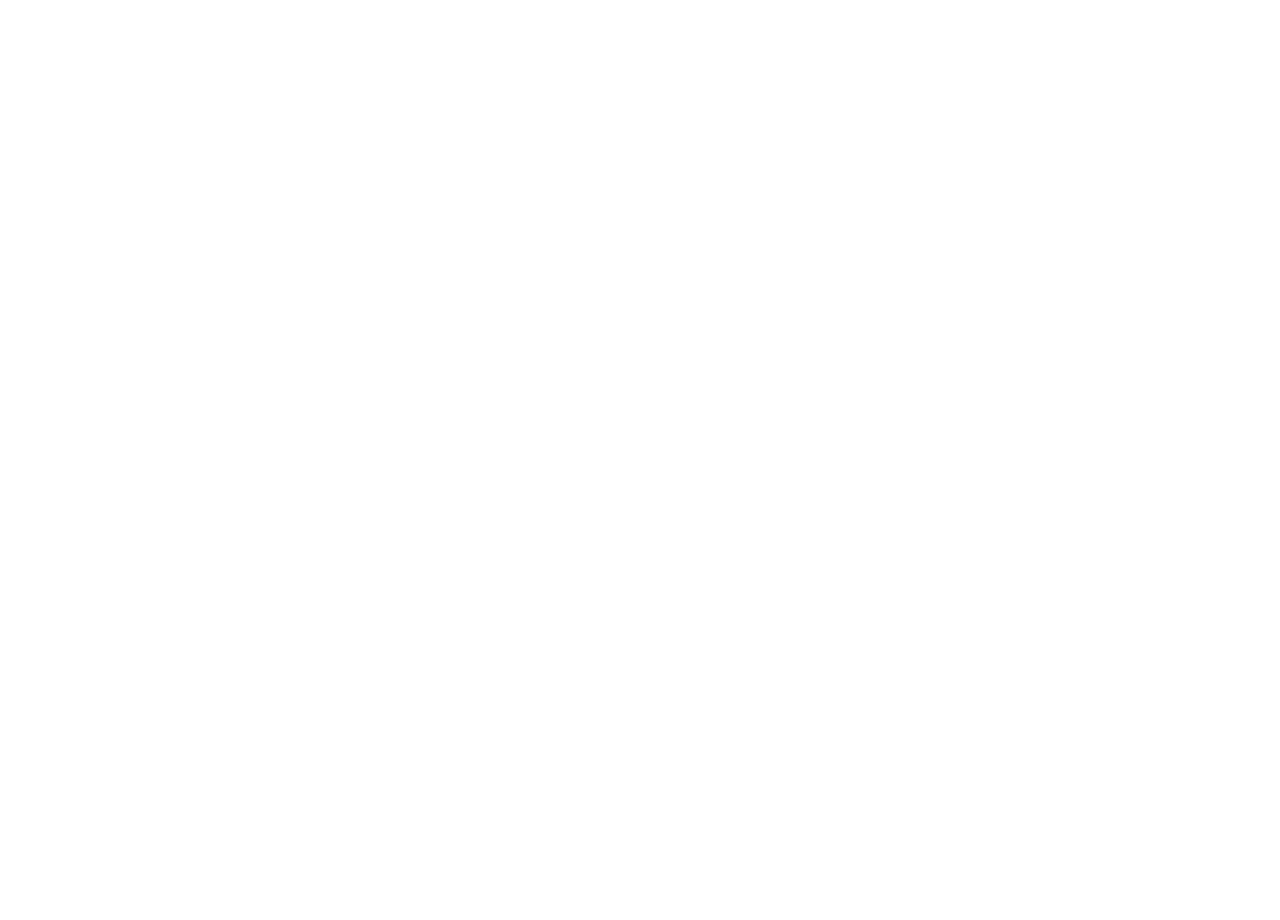
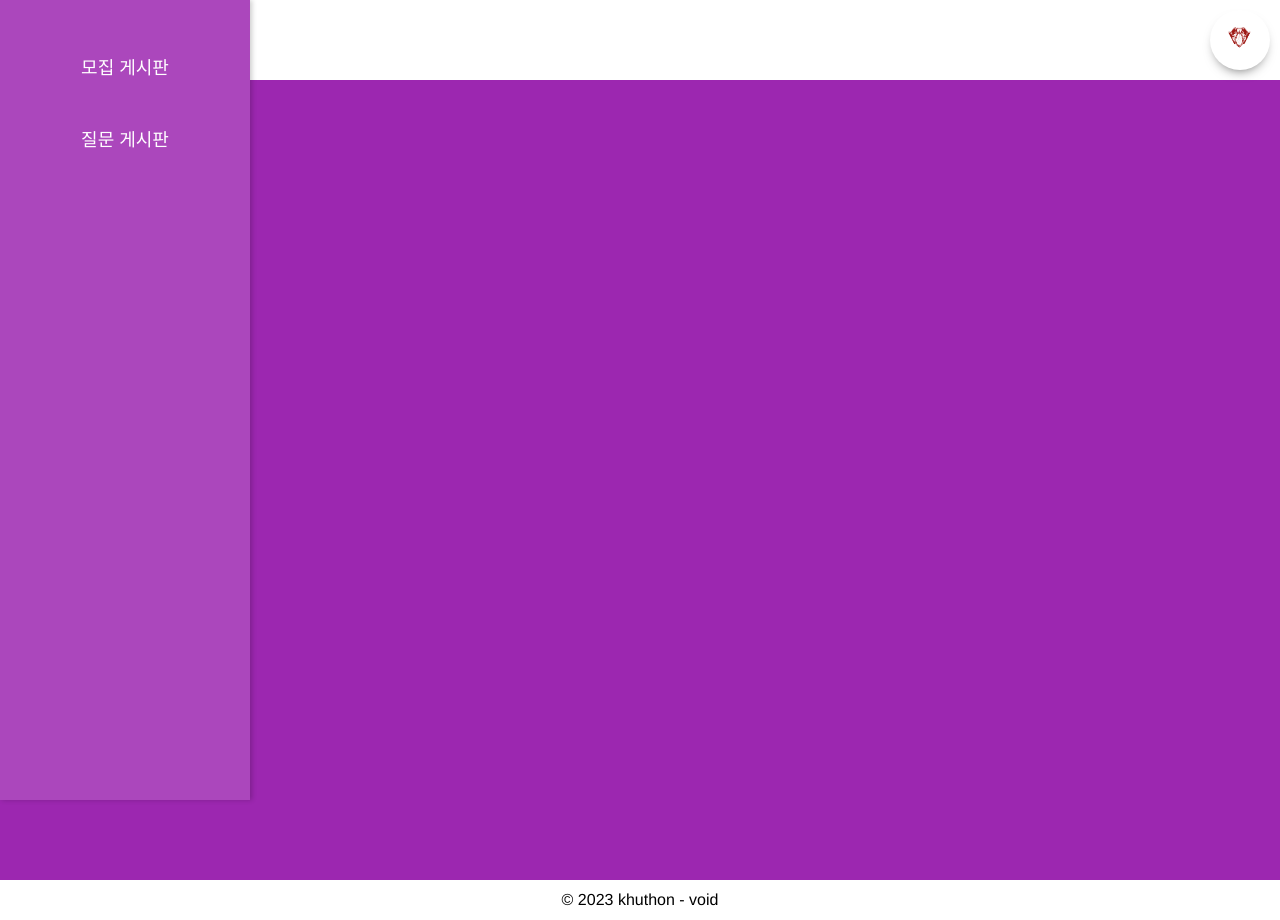
Before and after one commit to KHUTHON-void/front-end, a React (Create React App) app: page /profile in a window 1280 px wide. Before the commit this address had no page. Before the commit the page ends 800 px from the top, so only its background shows below. Built offline with nearby package versions, Linux system fonts and the light colour scheme.

Commit message:
profile page, sidebar component designed

```diff
--- a/package.json
+++ b/package.json
@@ -8,6 +8,7 @@
     "@testing-library/user-event": "^13.2.1",
     "axios": "^1.6.1",
     "react": "^18.2.0",
+    "react-cookie": "^6.1.1",
     "react-dom": "^18.2.0",
     "react-redux": "^8.1.3",
     "react-router-dom": "^6.18.0",
@@ -15,6 +16,7 @@
     "redux": "^4.2.1",
     "redux-devtools-extension": "^2.13.9",
     "redux-logger": "^3.0.6",
+    "socket.io-client": "^4.7.2",
     "styled-components": "^6.1.1",
     "web-vitals": "^2.1.0"
   },
--- a/src/App.js
+++ b/src/App.js
@@ -3,6 +3,8 @@
 import Landing from "./pages/Landing";
 import SignIn from "./pages/SignIn";
 import SignUp from "./pages/SignUp";
+import Profile from "./pages/Profile";
+import Recruit from "./pages/Recruit";
 
 const App = () => {
   return (
@@ -21,6 +23,14 @@
           path="/signup"
           element={<SignUp />}
         />
+        <Route
+          path="/profile"
+          element={<Profile />}
+        />
+        <Route
+          path="/recruit"
+          element={<Recruit />}
+        />
       </Routes>
     </>
   );
--- a/src/components/Body.js
+++ b/src/components/Body.js
@@ -9,11 +9,7 @@
 `;
 
 const Body = () => {
-  return (
-    <BodyContainer>
-      <p>SERVICE NAME</p>
-    </BodyContainer>
-  );
+  return <BodyContainer />;
 };
 
 export default Body;
--- a/src/components/Header.js
+++ b/src/components/Header.js
@@ -1,22 +1,61 @@
 import React from "react";
 import styled from "styled-components";
+import { useNavigate } from "react-router-dom";
+import khu_logo from "../assets/khu_logo.png";
+
+export const LandHeader = () => {
+  const navigate = useNavigate();
+  const navigateToSignUp = () => {
+    navigate("signup");
+  };
+  return (
+    <HeaderContainer>
+      <SignBtn onClick={navigateToSignUp}>SIGN UP</SignBtn>
+      <SignBtn>SIGN IN</SignBtn>
+    </HeaderContainer>
+  );
+};
+
+export const Header = () => {
+  return (
+    <HeaderContainer>
+      <UnivLogo src={khu_logo} />
+    </HeaderContainer>
+  );
+};
 
 const HeaderContainer = styled.header`
   background-color: #fff;
   color: #000;
   padding: 10px;
-  height: 7vh;
+  height: 10vh;
   display: flex;
   align-items: center;
   justify-content: right;
 `;
 
-const Header = () => {
-  return (
-    <HeaderContainer>
-      <h1>void</h1>
-    </HeaderContainer>
-  );
-};
+const SignBtn = styled.button`
+  width: 8%;
+  margin-left: 10px;
+  height: 40px;
+  border: none;
+  border-radius: 6px;
+  font-size: 18px;
+  background: #ce93d8;
+  color: rgb(255, 255, 255);
+  text-shadow: 1px 1px 4px rgba(0, 0, 0, 0.5);
+  cursor: pointer;
 
-export default Header;
+  &:hover {
+    box-shadow: 2px 2px 6px rgba(0, 0, 0, 0.2);
+    background: #8e24aa;
+  }
+`;
+
+const UnivLogo = styled.img`
+  border-radius: 50%;
+  overflow: hidden;
+  width: 60px;
+  height: 60px;
+  box-shadow: 0px 6px 12px -6px #666;
+`;
--- /dev/null
+++ b/src/components/Sidebar.js
@@ -0,0 +1,44 @@
+// Sidebar.js
+
+import React from "react";
+import { Link } from "react-router-dom";
+import styled from "styled-components";
+
+const Sidebar = () => {
+  return (
+    <SidebarContainer>
+      <SidebarLink to="/">모집 게시판</SidebarLink>
+      <SidebarLink to="/about">질문 게시판</SidebarLink>
+    </SidebarContainer>
+  );
+};
+
+export default Sidebar;
+
+const SidebarContainer = styled.div`
+  height: 100%;
+  width: 250px;
+  position: fixed;
+  top: 0;
+  left: 0;
+  background-color: #ab47bc;
+  box-shadow: 2px 0 5px rgba(0, 0, 0, 0.2);
+  padding-top: 40px;
+`;
+
+const SidebarLink = styled(Link)`
+  display: block;
+  margin-bottom: 15px;
+  color: #fff;
+  padding: 15px;
+  text-decoration: none;
+  text-align: center;
+  font-size: large;
+
+  &:hover {
+    background-color: #f3e5f5;
+    color: #9c27b0;
+    font-size: x-large;
+    font-weight: bold;
+  }
+`;
--- a/src/pages/Landing.js
+++ b/src/pages/Landing.js
@@ -1,12 +1,12 @@
 import React from "react";
 import Body from "../components/Body";
 import Footer from "../components/Footer";
-import Header from "../components/Header";
+import { LandHeader } from "../components/Header";
 
 const Landing = () => {
   return (
     <>
-      <Header />
+      <LandHeader />
       <Body />
       <Footer />
     </>
--- /dev/null
+++ b/src/pages/Profile.js
@@ -0,0 +1,43 @@
+import React from "react";
+import styled from "styled-components";
+import Footer from "../components/Footer";
+import { Header } from "../components/Header";
+import { useLocation } from "react-router-dom";
+import { useState } from "react";
+import Sidebar from "../components/Sidebar";
+
+const Profile = () => {
+  const location = useLocation();
+  /*
+  const [profileInfo, setProfileInfo] = useState({
+    grade: location.state.grade,
+    profileImg: location.state.profileImg,
+    nickname: location.state.nickname,
+  });
+  */
+  return (
+    <>
+      <Header />
+      <BodyContainer>
+        <Sidebar></Sidebar>
+        <ProfileImage></ProfileImage>
+      </BodyContainer>
+      <Footer />
+    </>
+  );
+};
+
+export default Profile;
+
+const BodyContainer = styled.div`
+  display: flex;
+  flex-direction: column;
+  align-items: center;
+  background: #9c27b0;
+
+  padding: 20px;
+  width: 100vw;
+  height: 100vh;
+`;
+
+const ProfileImage = styled.image``;
--- /dev/null
+++ b/src/pages/Recruit.js
@@ -0,0 +1,5 @@
+const Recruit = () => {
+  return <></>;
+};
+
+export default Recruit;
--- a/src/pages/SignUp.js
+++ b/src/pages/SignUp.js
@@ -3,9 +3,11 @@
 import { useState, useRef } from "react";
 import default_profile from "../assets/default_profile.png";
 import { requestSignUp } from "../utils/axios";
+import { useCookies } from "react-cookie";
 
 const SignUp = () => {
   const location = useLocation();
+  const [cookies, setCookie] = useCookies();
 
   const [initialInfo, setInitialInfo] = useState({
     email: "",
@@ -53,14 +55,14 @@
 
   //회원가입 버튼 눌렀을 때 동작
   const handleSignUp = async () => {
-    requestSignUp(initialInfo, profileImg, navigate);
+    requestSignUp(initialInfo, profileImg, navigate, setCookie);
   };
 
   return (
     <Container>
       <FormContainer>
         <ProfileContainer>
-          <ProfileText>Profile Image</ProfileText>
+          <ProfileText>PROFILE IMAGE</ProfileText>
           <ProfileImgView
             src={previewImg}
             alt="프로필 이미지"
--- a/src/utils/axios.js
+++ b/src/utils/axios.js
@@ -2,33 +2,36 @@
 
 const API_URL = process.env.VOID_API;
 
-export const requestSignUp = (initialInfo, profileImg, navigate) => {
+export const requestSignUp = (initialInfo, profileImg, navigate, setCookie) => {
+  console.log(initialInfo);
   const formData = new FormData();
-  const userData = { initialInfo };
-
-  formData.append("signUpRequest", JSON.stringify(userData));
+  const blobData = new Blob([JSON.stringify(initialInfo)], { type: "application/json" });
+  formData.append("signUpRequest", blobData);
   formData.append("profileImg", profileImg);
 
   let config = {
     method: "post",
-    url: API_URL + "/sign-up",
-    headers: {
-      "Content-Type": "application/json",
-    },
+    url: "https://void-team.kro.kr/api/sign-up",
     data: formData,
   };
-  console.log(initialInfo);
-  /*
+
   axios
     .request(config)
     .then((response) => {
-      navigate("/profile");
-      console.log(response.data);
+      const token = response.headers.authorization;
+      setCookie("jwt-token", token, { path: "/", secure: true });
+      navigate("/profile", {
+        state: {
+          profileImg: response.data.profileImgURL,
+          nickname: response.data.nickname,
+          grade: response.grade,
+        },
+      });
+      console.log(response.data, token);
     })
     .catch((error) => {
       console.log(error);
     });
-    */
 };
 
 export const requestSignIn = (signInInfo, navigate) => {
```
Also changed, not shown: 1 other file (tests, documents, lock files or other folders).
